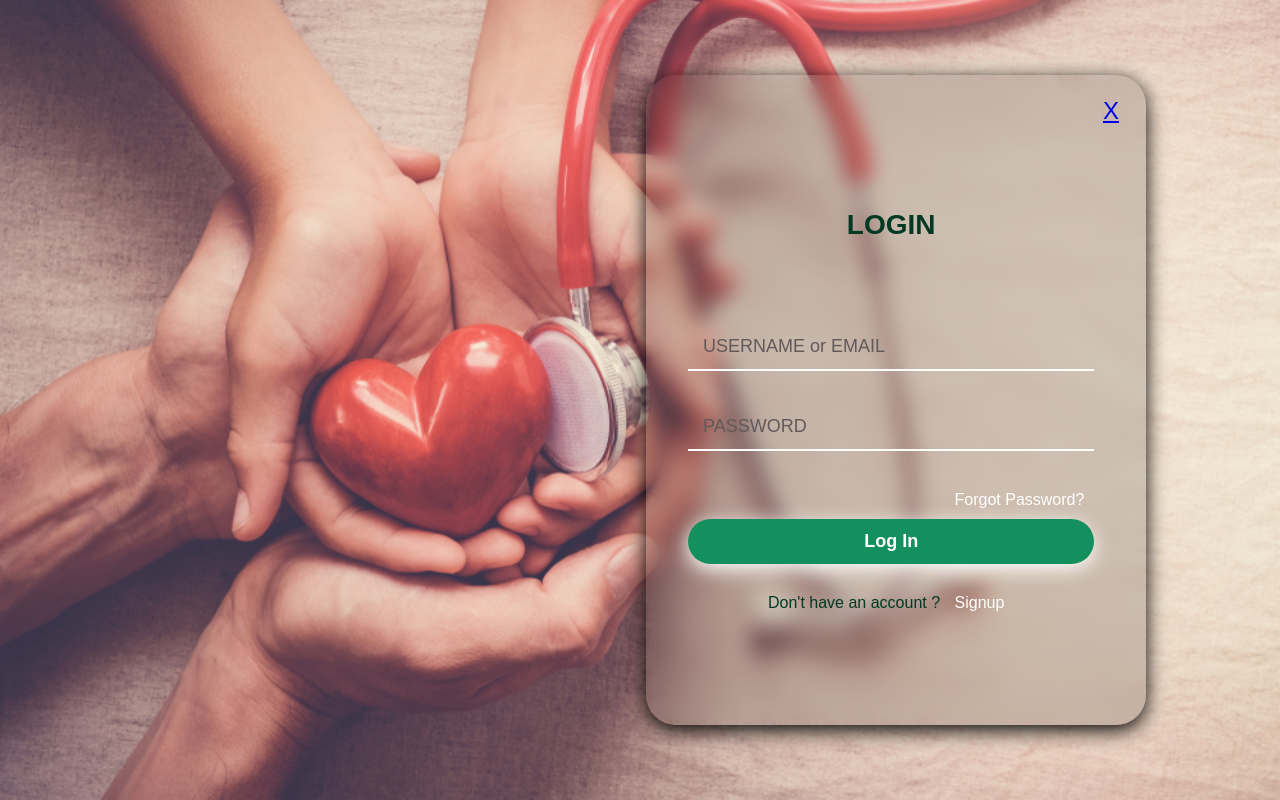
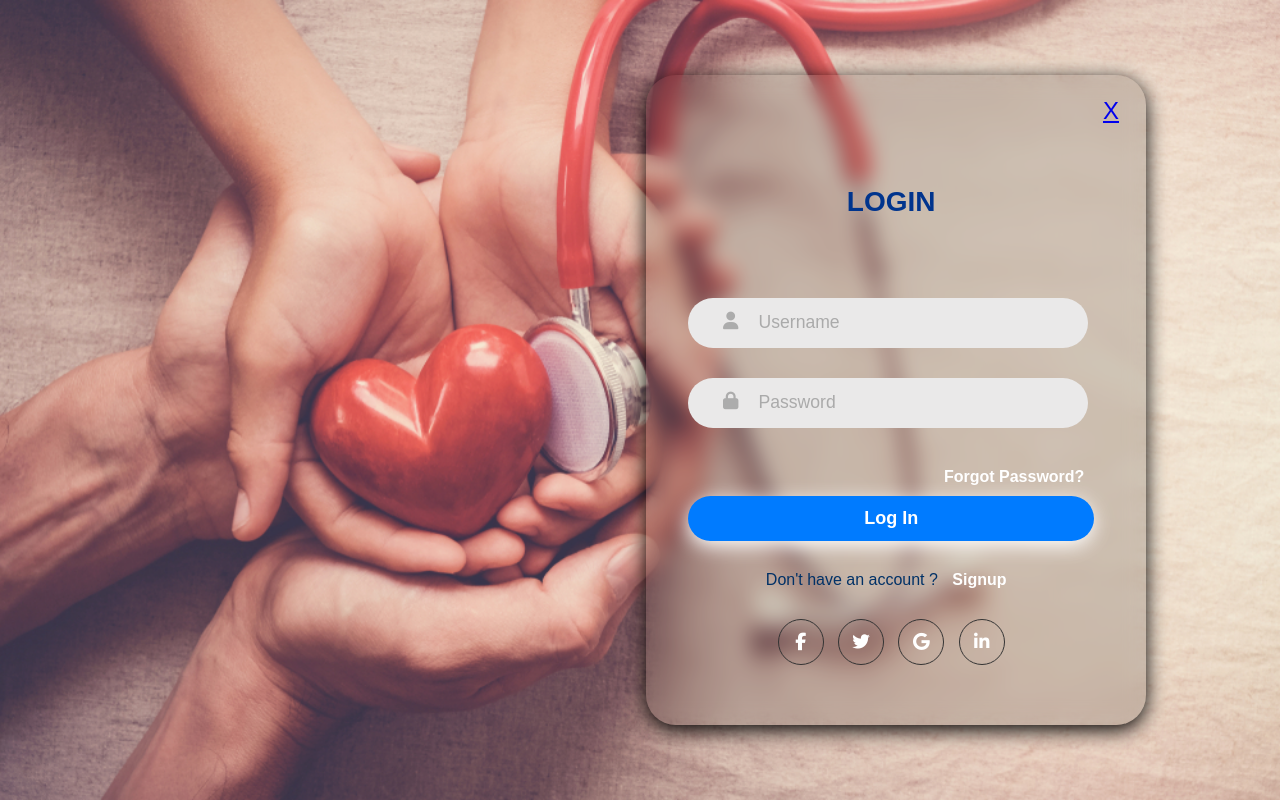
Before and after one commit to ankit12009/Health-card, a PHP site: page /login.html in a window 1280 px wide. Run offline with PHP 8.4, Linux system fonts and the light colour scheme; some libraries are stand-ins or nearby versions.

Commit message:
login page updated

```diff
--- a/login.css
+++ b/login.css
@@ -52,84 +52,60 @@ body{
     justify-content: center;
     flex-direction:column;
 }
-.btn-box{
-    display: flex;
-    justify-content: center;
-    gap: 20px;
-    margin-top:30px;
-}
-.btn{
-    font-weight: 500;
-    padding: 10px 30px;
-    border: none;
-    border-radius: 40px;
-    background: rgba(255,255,255,0.2);
-    color: #fff;
-    box-shadow: 0 5px 10px;
-    cursor: pointer;
-    transition: 0.2s;
-}
-.btn1{
-    background: #14905e;
-}
-.btn:hover{
-    opacity: 0.65;
-}
+
 .form-box h2{
     text-align: center;
     margin:50px 0;
     font-size: 28px;
-    color: #023923;
+    color:  #00348d;
     justify-content: center;
 }
 
-.form-box .input-detail{
+.form-box .input-field{
     height: 50px;
     width: 100%;
     margin: 30px 0;
     position: relative;
     /* backdrop-filter: blur(20px); */
 }
-.input-detail input{
+
+.input-field{
     width: 100%;
-    height: 100%;
+    height: 55px;
+    max-width:400px;
+    background-color: #eae9e9;
     padding: 0 15px;
-    font-size: 18px;
-    font-weight: 500;
-    border:none;
-    border-bottom: 2px solid #fff;
-    outline: none;
-    cursor: pointer;
-    background: transparent;
+    margin: 10px 0;
+    border-radius: 50px;
+    display: grid;
+    grid-template-columns: 15% 85%;
 
 }
-.input-detail input:focus{
-    border-color:  #14905e;
+.input-field i{
+    text-align:center;
+    line-height: 45px;
+    color:#acacac;
+    font-size: 1.1rem;
 }
-.input-detail input:is(:focus,:valid){
-    padding: 25px 15px 0;
+.input-field input{
+    background: none;
+    outline: none;
+    border: none;
+    line-height: 1;
+    font-weight: 600;
+    font-size: 1.1rem;
+    color: #333;
 }
-.input-detail label{
-    position: absolute;
-    top: 50%;
-    left: 15px;
-    color:#625959;
-    transform: translateY(-50%);
-    pointer-events: none;
-    font-size: 18px;;
-    transition: 0.2s ease;
+.input-field input::placeholder{
+    color: #aaa;
+    font-weight: 500;
 }
-.input-detail input:focus~ label{
-    color: #14905e;
-    font-size: 1rem;
-    font-weight: 500;
-    transform: translateY(-120%);
-}
+
 .form-box a{
     text-decoration: none;
     padding: 10px;
     color: #ffffff;
-    font-weight: 500;
+    font-weight: 600;
 }
 .form-box a:hover{
     text-decoration: underline;
@@ -138,6 +114,7 @@ body{
     float: right;
     font-size: 1rem;
 }
+
 .btnsubmit{
     width: 100%;
     height: 45px;
@@ -148,18 +125,18 @@ body{
     color: #fff;
     cursor: pointer;
     border-radius:55px;
-    background: #14905e;
+    background: #007BFF;
     box-shadow: 0 5px 20px;
     transition: .3s;
 
 }
-/* .btnsubmit:hover{
-    gap:15px;
-} */
+.btnsubmit:hover{
+    background:#003166;
+}
 
 .form-box .signin-link{
     font-size:1rem;
-    color:#023923;
+    color:#003166;
     text-align: center;
     padding:30px 0px;
 }
@@ -171,3 +148,26 @@ body{
 .signin-link p a:hover{
     text-decoration: underline;
 }
+.social-media{
+    display: flex;
+    justify-content: center;
+}
+.social-icon{
+    height: 46px;
+    width:46px;
+    border:1px solid #333;
+    border-radius: 50%;
+    margin: 0 0.45rem;
+    display: flex;
+    justify-content: center;
+    align-items: center;
+    text-decoration: none;
+    color: #333;
+    font-size: 1.1rem;
+    transition: 0.3s;
+}
+.social-icon:hover{
+    color: #0043b6;
+    background-color: #eae9e9;
+    border-color: #0043b6;
+}
--- a/login.html
+++ b/login.html
@@ -4,6 +4,7 @@
     <meta charset="UTF-8">
     <meta name="viewport" content="width=device-width, initial-scale=1.0">
     <title>HEALTH CARD</title>
+    <script src="https://kit.fontawesome.com/8ab7b379a5.js" crossorigin="anonymous"></script>
     <link rel="stylesheet" href="login.css">
 
 </head>
@@ -13,22 +14,17 @@
      <div class="form-popup">
         <span class="close-btn symbol" text-decoration:none;><a href = "http://localhost/git/Health-card/index.html" >X</a></span>
         <div class="form-box">
-            <!-- <div class="btn-box">
-                <button class=" btn btn1" ><a href = "file:///C:/xampp/htdocs/git/Health-card/industrial_project/signup.html">LOGIN</a></button>
-                <button class=" btn btn2" >SIGNUP</button>
-            </div> -->
 
             <h2>LOGIN</h2>
             <form action="#">
-                <div class="input-detail" >
-                    <input type="text" required>
-                    <label>USERNAME or EMAIL</label>
+                <div class="input-field">
+                    <i class="fa fa-user"></i>
+                    <input type="text" placeholder="Username" required>
                 </div>
-                <div class="input-detail">
-                    <input type="password" required>
-                    <label>PASSWORD</label>
+                <div class="input-field">
+                    <i class="fa-solid fa-lock"></i>
+                    <input type="password" placeholder="Password" required>
                 </div>
-
 
                 <a href="#" class ="forgot_password">Forgot Password? </a>
                 <button class="btnsubmit" type="submit">Log In
@@ -36,7 +32,22 @@
 
                 <div class="signin-link">
                     <p>Don't have an account ?
-                    <a href="http://localhost/git/Health-card/signup.html" class="sign-in">Signup</a></p>
+                    <a href="signup.html" class="sign-in">Signup</a></p>
+                </div>
+
+                <div class="social-media">
+                    <a href="#" class="social-icon">
+                        <i class="fab fa-facebook-f"></i>
+                    </a>
+                    <a href="#" class="social-icon">
+                        <i class="fab fa-twitter"></i>
+                    </a>
+                    <a href="#" class="social-icon">
+                        <i class="fab fa-google"></i>
+                    </a>
+                    <a href="#" class="social-icon">
+                        <i class="fab fa-linkedin-in"></i>
+                    </a>
                 </div>
             </form>
 
```
